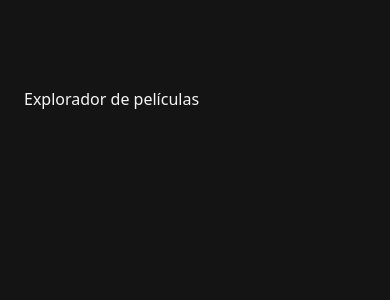
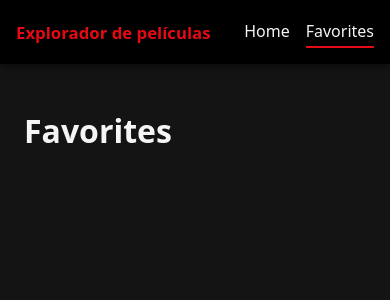
Before and after one commit to sebasxblanco/pelisplus, a React (Vite) app: page /favorites in a window 390 px wide. Shown: the top 300 px of the page. Built offline with nearby package versions, Linux system fonts and the light colour scheme.

Commit message:
Añade NavBar fija y responsive y las rutas / y /favorites con React Router

```diff
--- a/src/App.jsx
+++ b/src/App.jsx
@@ -1,5 +1,24 @@
+import { BrowserRouter, Routes, Route } from 'react-router'
+import { MovieProvider } from './contexts/MovieContext'
+import NavBar from './components/NavBar'
+import Home from './pages/Home'
+import Favorites from './pages/Favorites'
+
 function App() {
-  return <main>Explorador de películas</main>
+  return (
+    // El provider envuelve toda la app para que cualquier componente acceda a los favoritos
+    <MovieProvider>
+      <BrowserRouter>
+        <NavBar />
+        <main>
+          <Routes>
+            <Route path="/" element={<Home />} />
+            <Route path="/favorites" element={<Favorites />} />
+          </Routes>
+        </main>
+      </BrowserRouter>
+    </MovieProvider>
+  )
 }
 
 export default App
--- /dev/null
+++ b/src/components/NavBar.jsx
@@ -0,0 +1,23 @@
+import { Link, NavLink } from 'react-router'
+import '../css/NavBar.css'
+
+function NavBar() {
+  return (
+    <nav className="navbar">
+      <Link to="/" className="navbar-brand">
+        Explorador de películas
+      </Link>
+      <div className="navbar-links">
+        {/* NavLink añade la clase "active" al enlace de la página actual */}
+        <NavLink to="/" end className="nav-link">
+          Home
+        </NavLink>
+        <NavLink to="/favorites" className="nav-link">
+          Favorites
+        </NavLink>
+      </div>
+    </nav>
+  )
+}
+
+export default NavBar
--- /dev/null
+++ b/src/css/NavBar.css
@@ -0,0 +1,54 @@
+/* Barra fija arriba en todas las páginas */
+.navbar {
+  position: fixed;
+  top: 0;
+  left: 0;
+  right: 0;
+  z-index: 10;
+  height: var(--navbar-height);
+  display: flex;
+  align-items: center;
+  justify-content: space-between;
+  padding: 0 1.5rem;
+  background: #000;
+  box-shadow: 0 2px 8px rgba(0, 0, 0, 0.6);
+}
+
+.navbar-brand {
+  color: var(--accent);
+  font-size: 1.4rem;
+  font-weight: bold;
+  text-decoration: none;
+}
+
+.navbar-links {
+  display: flex;
+  gap: 1.5rem;
+}
+
+.nav-link {
+  color: var(--text);
+  text-decoration: none;
+  padding: 0.25rem 0;
+  border-bottom: 2px solid transparent;
+}
+
+.nav-link:hover,
+.nav-link.active {
+  border-bottom-color: var(--accent);
+}
+
+/* Responsive: en pantallas pequeñas se reduce el título y el espacio */
+@media (max-width: 600px) {
+  .navbar {
+    padding: 0 1rem;
+  }
+
+  .navbar-brand {
+    font-size: 1.05rem;
+  }
+
+  .navbar-links {
+    gap: 1rem;
+  }
+}
--- /dev/null
+++ b/src/pages/Favorites.jsx
@@ -0,0 +1,5 @@
+function Favorites() {
+  return <h1>Favorites</h1>
+}
+
+export default Favorites
--- /dev/null
+++ b/src/pages/Home.jsx
@@ -0,0 +1,5 @@
+function Home() {
+  return <h1>Home</h1>
+}
+
+export default Home
```
